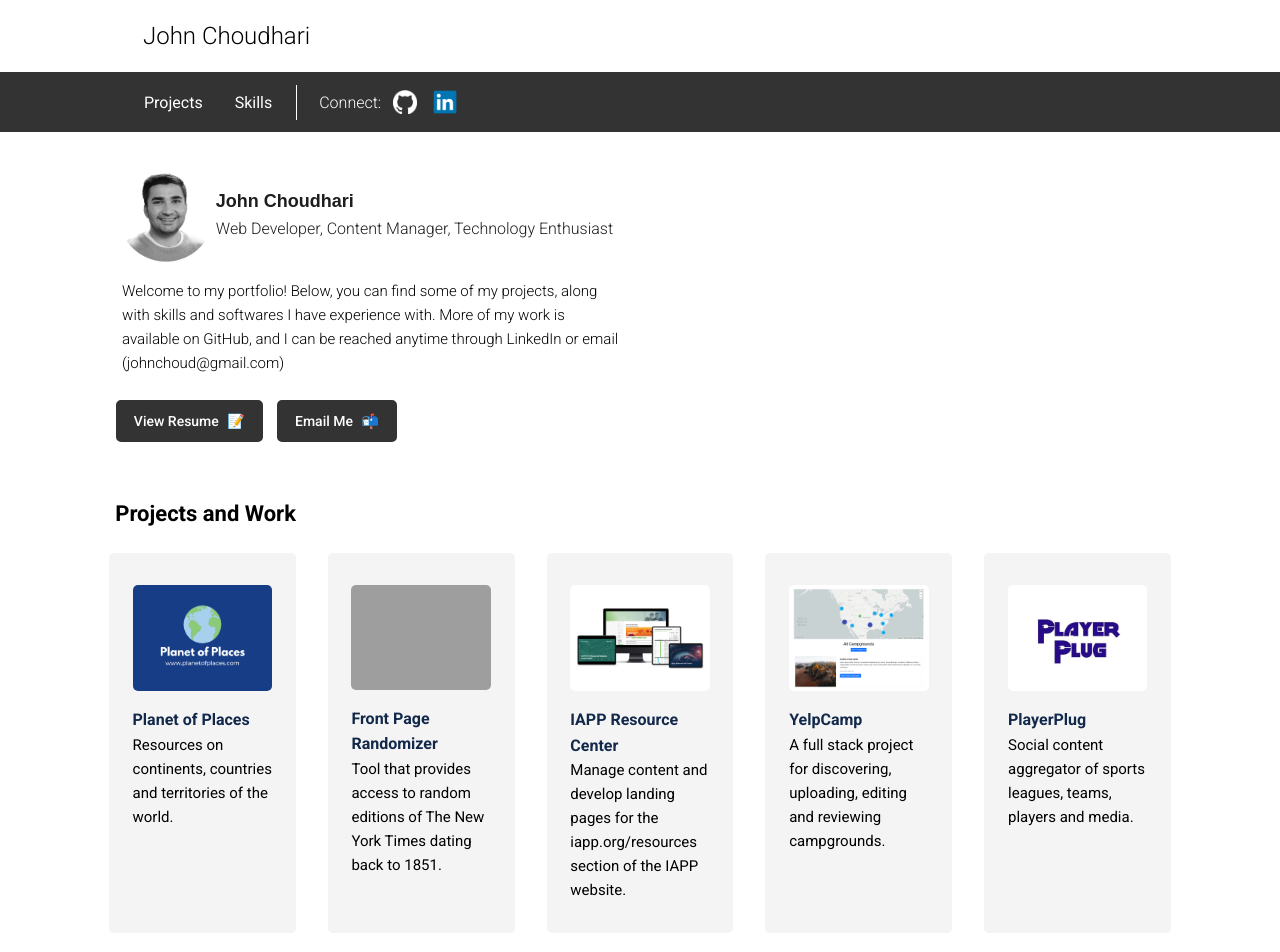
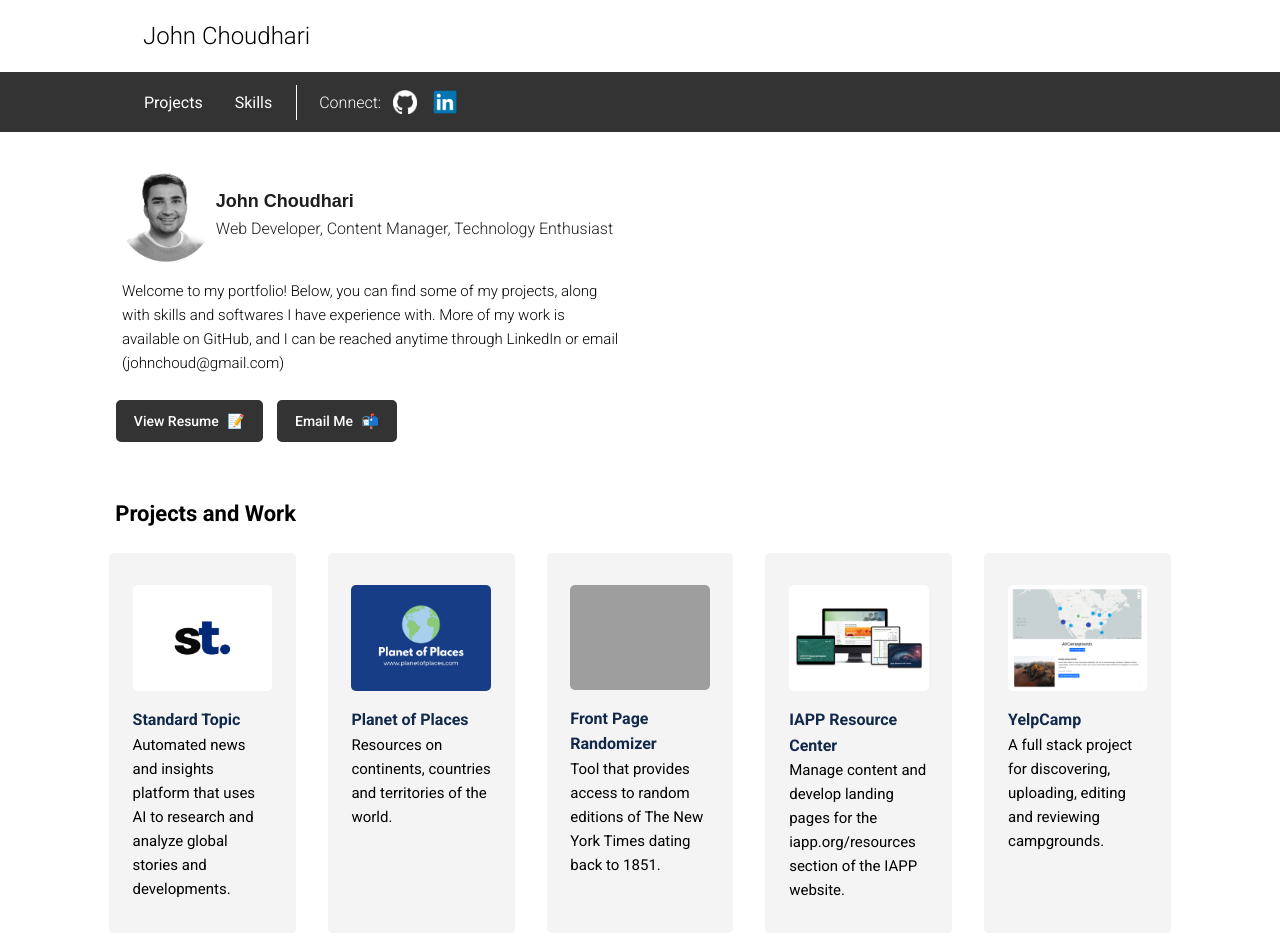
Before and after one commit to jrcstreams/johnchoud, a plain HTML site: page index.html in a window 1280 px wide. Shown: the top 952 px of the page. Drawn offline with Linux system fonts and the light colour scheme; grey boxes are pictures that could not be loaded.

Commit message:
Add Standard Topic to projects, remove PlayerPlug
Standard Topic is now the first card in Projects and Work, using its
"st." favicon on a thumbnail sized to match the other cards. The
PlayerPlug card and its unused thumbnail are removed.

Co-Authored-By: Claude Opus 5.5 <noreply@anthropic.com>
Claude-Session: https://claude.ai/code/session_01UFWcUq9zLhhC4G4Ma5uBRw

```diff
--- a/index.html
+++ b/index.html
@@ -123,6 +123,15 @@
             <section id="portfolio">
                 <div class="portfolio-grid">
                     <div class="portfolio-item">
+                        <a href="https://www.standardtopic.com/" target="_blank">
+                            <img src="projects/standard-topic.png" alt="standard-topic"></a>
+                        <h3 class="portfolio-item-title roboto-font fs16"><a href="https://www.standardtopic.com/"
+                                target="_blank">Standard Topic</a>
+                        </h3>
+                        <p class="portfolio-item-text roboto-font fs15">Automated news and insights platform that uses
+                            AI to research and analyze global stories and developments.</p>
+                    </div>
+                    <div class="portfolio-item">
                         <a href="https://www.planetofplaces.com/" target="_blank">
                             <img src="projects/planet-of-places.png" alt="planet-of-places"></a>
                         <h3 class="portfolio-item-title roboto-font fs16"><a href="https://www.planetofplaces.com/"
@@ -160,15 +169,6 @@
                                 target="_blank">YelpCamp</a></h3>
                         <p class="portfolio-item-text roboto-font fs15">A full stack project for discovering, uploading,
                             editing and reviewing campgrounds.</p>
-                    </div>
-                    <div class="portfolio-item">
-                        <a href="https://www.playerplug.com/" target="_blank">
-                            <img src="projects/playerplug.png" alt="player-plug"></a>
-                        <h3 class="portfolio-item-title roboto-font fs16"><a href="https://www.playerplug.com/"
-                                target="_blank">PlayerPlug</a></h3>
-                        <p class="portfolio-item-text roboto-font fs15">Social content aggregator of sports leagues,
-                            teams, players and media.
-                        </p>
                     </div>
                 </div>
                 <a id="skills"></a>
```
Also changed, not shown: projects/playerplug.png (deleted), projects/standard-topic.png (added).
